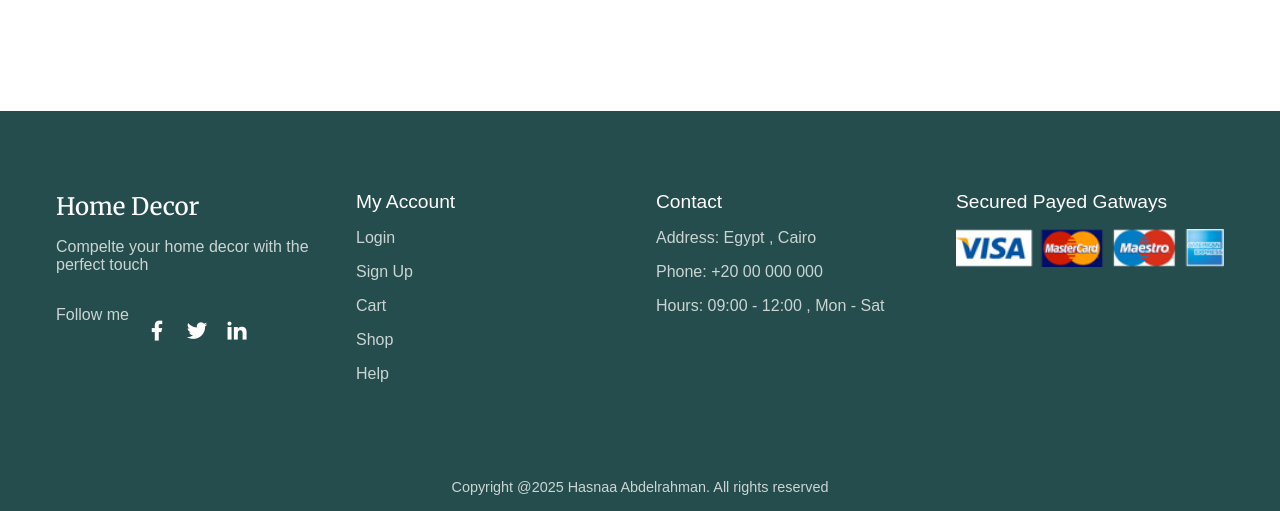
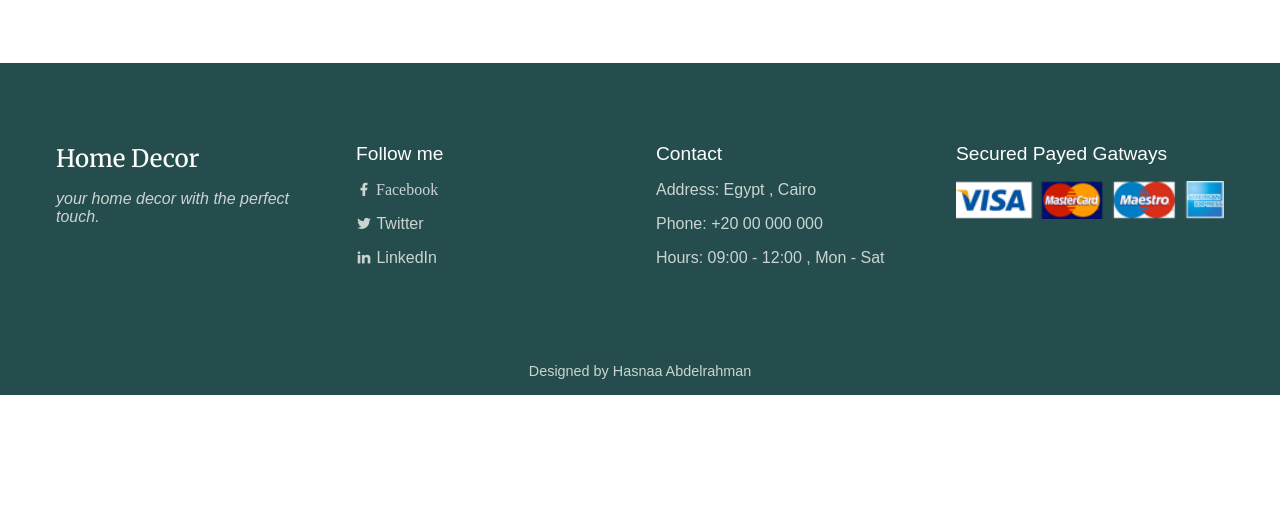
Before and after one commit to HAsNaaAbdelRahman/EPFL-Final-Project-Home-Decor, a Python web app: template templates/Home.html in a window 1280 px wide. Shown: the part 2920-3431 px from the top of the page. After the commit the page ends 3315 px from the top, so only its background shows below. Run offline with Jinja, Linux system fonts and the light colour scheme; the template is opened without the code that fills it, so the values that code supplies are empty; some libraries are stand-ins or nearby versions.

Commit message:
Add More Button

```diff
--- a/templates/Home.html
+++ b/templates/Home.html
@@ -4,14 +4,13 @@
     <meta charset="UTF-8">
     <meta name="viewport" content="width=device-width, initial-scale=1.0">
     <title>Home</title>
-    <link rel="stylesheet" href="../static/css/Home.css">
+    <link rel="stylesheet" href="../static/css/home.css">
     <link href="https://cdn.jsdelivr.net/npm/remixicon@4.5.0/fonts/remixicon.css" rel="stylesheet"/>
     <link href="https://cdnjs.cloudflare.com/ajax/libs/font-awesome/6.0.0-beta3/css/all.min.css" rel="stylesheet">
 
 
 </head>
 <body>
-
     <nav>
         <div class="nav_header">
             <div class="nav_logo">
@@ -66,19 +65,19 @@
         <div class="deals_card">
             <span><i class="ri-cash-line"></i></span>
             <h4>1.5% cashback</h4><br>
-            <p>Earn rewards while you shop! Enjoy 1.5% cashback on every purchase and watch your savings grow.</p>
+            <p>Earn rewards on every purchase with 1.5% cashback.</p>
         </div>
 
         <div class="deals_card">
             <span><i class="ri-money-rupee-circle-line"></i></span>
             <h4>save money</h4><br>
-            <p>Get the best deals without compromising on quality. Our prices are designed to keep your home stylish and your wallet happy. </p>
+            <p>Get great deals without sacrificing quality. </p>
         </div>
 
         <div class="deals_card">
             <span><i class="ri-calendar-schedule-line"></i></span>
             <h4>30 day terms</h4><br>
-            <p>Shop with confidence and flexibility. With our 30-day terms, you have time to ensure every purchase is perfect for your home.</p>
+            <p>Enjoy flexible shopping with 30 days to confirm your purchase is perfect.</p>
         </div>
     </section>
     <section class="section__container about__container" id="about">
@@ -86,9 +85,10 @@
             <div>
                 <h2 class="section__header"> About us</h2>
                 <p class="section__description">
-                    we believe your home should reflect your unique style and personality. We offer a carefully curated selection of quality furniture, décor, and accessories to help you create spaces that are beautiful, functional, and truly yours. From timeless classics to modern trends, our mission is to make decorating your home easy, inspiring, and enjoyable — all from the comfort of your screen.
+                We bring you stylish, high-quality furniture, décor, and accessories to make your home beautiful,
+                functional, and uniquely yours. From expert curation to personalized guidance,
+                 we simplify decorating and help turn your house into a place you’re proud to call home.
                 </p>
-
             </div>
             <button class="about__btn">Learn More</button>
         </div>
@@ -100,23 +100,23 @@
                 <div class="about__card">
                     <h3>1.</h3>
                     <h4>Who we are</h4>
-                    <p>We are a passionate team of designers, curators, and home décor lovers dedicated to bringing you the best in style, comfort, and quality. Our goal is simple — to help you transform your house into a place you’re proud to call home.</p>
+                    <p>A passionate team of designers and décor lovers helping you create a home you’re proud of.</p>
                 </div>
                 <div class="about__card">
                     <h3>2.</h3>
                     <h4>What do we do</h4>
-                    <p>We source and deliver a wide range of furniture, décor, and lifestyle accessories, blending elegance with practicality. Whether you’re looking for a statement piece or the finishing touches, we make finding the perfect items effortless.</p>
+                    <p>Deliver stylish, practical furniture and accessories for every taste.</p>
                 </div>
                       <div class="about__card">
                     <h3>3.</h3>
                     <h4>How do we help</h4>
-                    <p>From personalized recommendations to inspiration galleries, we guide you through every step of the decorating process. We aim to simplify your shopping experience while helping you achieve the look and feel you’ve always wanted.</p>
+                    <p>Guide you with personalized tips and inspiration to simplify decorating.</p>
                 </div>
 
                  <div class="about__card">
                     <h3>4.</h3>
                     <h4>Create success story</h4>
-                    <p>Every home tells a story — and we want to be part of yours. With our collection, you can design spaces that bring comfort, joy, and memories for years to come. Let’s turn your dream home into a reality.</p>
+                    <p>Help you design spaces that bring comfort, joy, and lasting memories.</p>
                 </div>
             </div>
         </div>
@@ -159,42 +159,37 @@
             </div>
 
 
+
             <div class="product__card">
                <h4>Paulownia Wood Vase</h4>
                <p>$150.00</p>
                <img src="https://cdn.shopify.com/s/files/1/0207/8508/products/001_PRD_2017.04.19-1.jpg" alt="">
             </div>
+             <br><span><button class="more__btn">More</button></span>
     </section>
+
 <footer class="footer" id="contact">
 <div class="section__container footer__container">
     <div class="footer__col">
     <div class="footer__logo">
         <a href="#" class="logo">Home Decor</a>
     </div>
-    <p> Compelte your home decor with the perfect touch</p>
+    <p> <i>  your home decor with the perfect touch. </i></p>
 
-     <ul class="footer__socials">
-            <p>Follow me </p>
 
-        <li>
-            <a href="https://www.facebook.com/people/%D8%AD%D8%B3%D9%86%D8%A7%D8%A1-%D8%B9%D8%A8%D8%AF%D8%A7%D9%84%D8%B1%D8%AD%D9%85%D9%86/100078079772680/"><i class="ri-facebook-fill"></i></a>
+    </div>
+    <div class="footer__col">
+        <h4>Follow me</h4>
+         <ul class="footer__links">
+           <li>
+            <a href="https://www.facebook.com/people/%D8%AD%D8%B3%D9%86%D8%A7%D8%A1-%D8%B9%D8%A8%D8%AF%D8%A7%D9%84%D8%B1%D8%AD%D9%85%D9%86/100078079772680/"><i class="ri-facebook-fill">  Facebook</i></a>
         </li>
        <li>
-            <a href="https://x.com/Scrreamms"><i class="ri-twitter-fill"></i></a>
+            <a href="https://x.com/Scrreamms"><i class="ri-twitter-fill"></i>  Twitter</a>
         </li>
                <li>
-            <a href="https://www.linkedin.com/in/hasnaaabdelrahman/"><i class="ri-linkedin-fill"></i></a>
+            <a href="https://www.linkedin.com/in/hasnaaabdelrahman/"><i class="ri-linkedin-fill"></i>  LinkedIn</a>
         </li>
-    </ul>
-    </div>
-    <div class="footer__col">
-        <h4>My Account</h4>
-         <ul class="footer__links">
-            <li><a href="#">Login</a></li>
-            <li><a href="#">Sign Up</a></li>
-            <li><a href="#">Cart</a></li>
-            <li><a href="#">Shop</a></li>
-            <li><a href="#">Help</a></li>
          </ul>
     </div>
     <div class="footer__col">
@@ -214,9 +209,11 @@
     </div>
 </div>
     <div class="footer__bar">
-        Copyright @2025 Hasnaa Abdelrahman. All rights reserved
+        Designed by Hasnaa Abdelrahman
     </div>
 </footer>
+<script src="../static/js/home.js"></script>
+<script src="https://unpkg.com/scrollreveal"></script>
 
 </body>
 </html>
```
